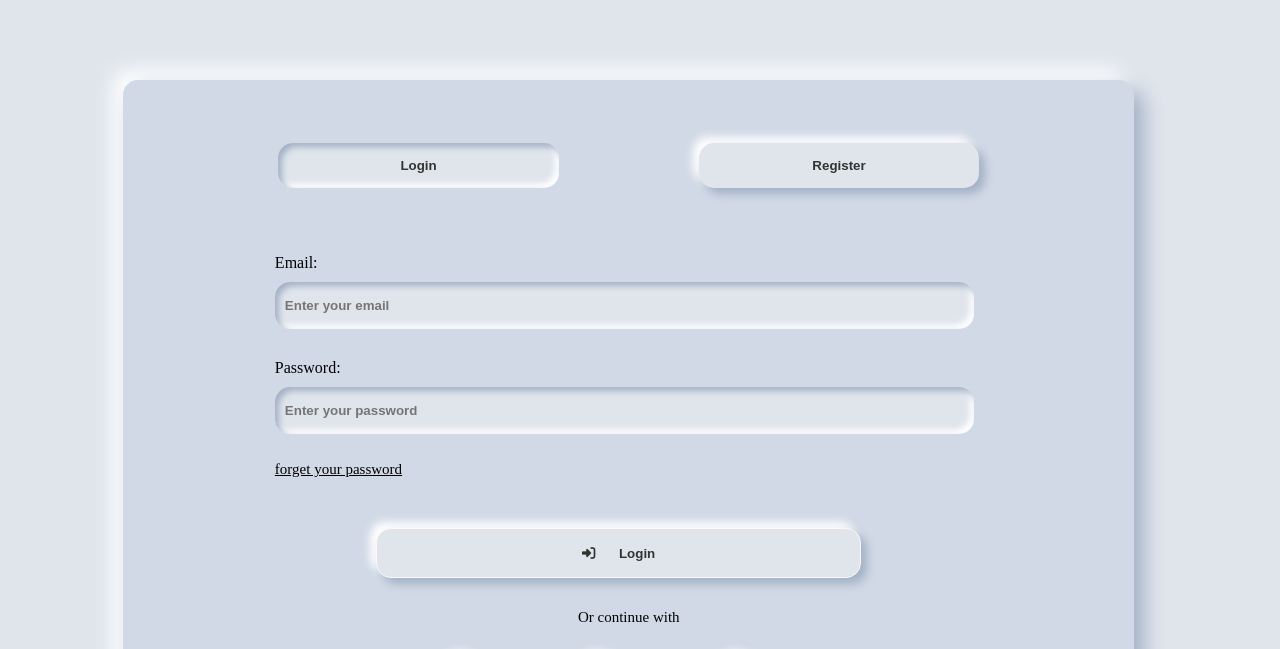
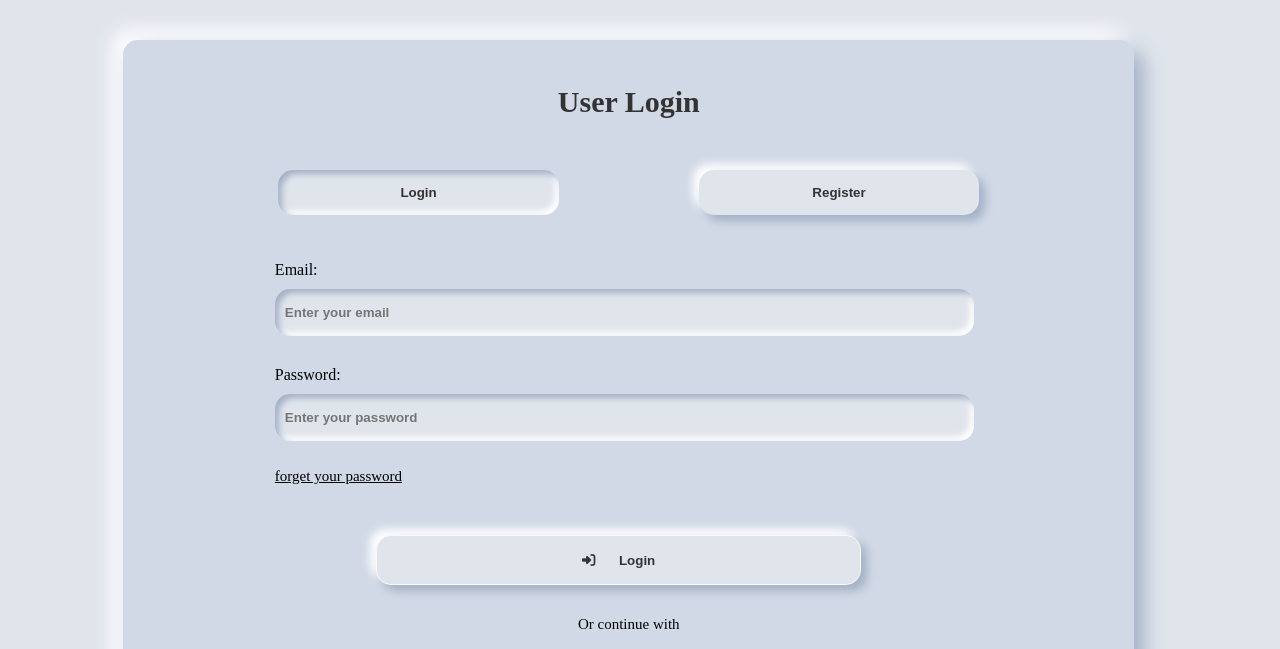
Before and after one commit to joy55566/login-interface, a plain HTML site: page form2.html in a window 1280 px wide. Shown: the top 649 px of the page. Drawn offline with Linux system fonts and the light colour scheme.

Commit message:
second commit

```diff
--- a/form2.css
+++ b/form2.css
@@ -5,8 +5,8 @@ body{
     width: 80%;
     height: auto;
     background-color: #d1d9e6;
-    margin: 10vh 2vw 5vh 9vw;
-    padding-top: 5%;
+    margin: 5vh 2vw 5vh 9vw;
+    padding-top: 2%;
     padding-bottom: 5%;
     border-radius: 15px;
     box-shadow: 10px 10px 20px #a3b1c6,
@@ -31,6 +31,7 @@ div .button1, .button2{
     height: 60%;
     border-radius: 15px;
     border: none;
+    margin-top: 20px;
 }
 .button1{
 
@@ -159,3 +160,10 @@ input:focus {
     box-shadow: 0 0 12px 4px rgba(41, 128, 185, 0.9);
   }
 }
+h1 {
+    text-align: center;
+    font-size: 30px;
+    color: #333;
+    margin-bottom: 31px;
+    margin-top: 20px;
+}
--- a/form2.html
+++ b/form2.html
@@ -10,6 +10,7 @@
 <body>
     <div class="container">
         <form action="">
+            <h1>User Login</h1>
             <div class="button_1st">
                 <button class="button1">Login</button>
                 <button class="button2">Register</button>
```
